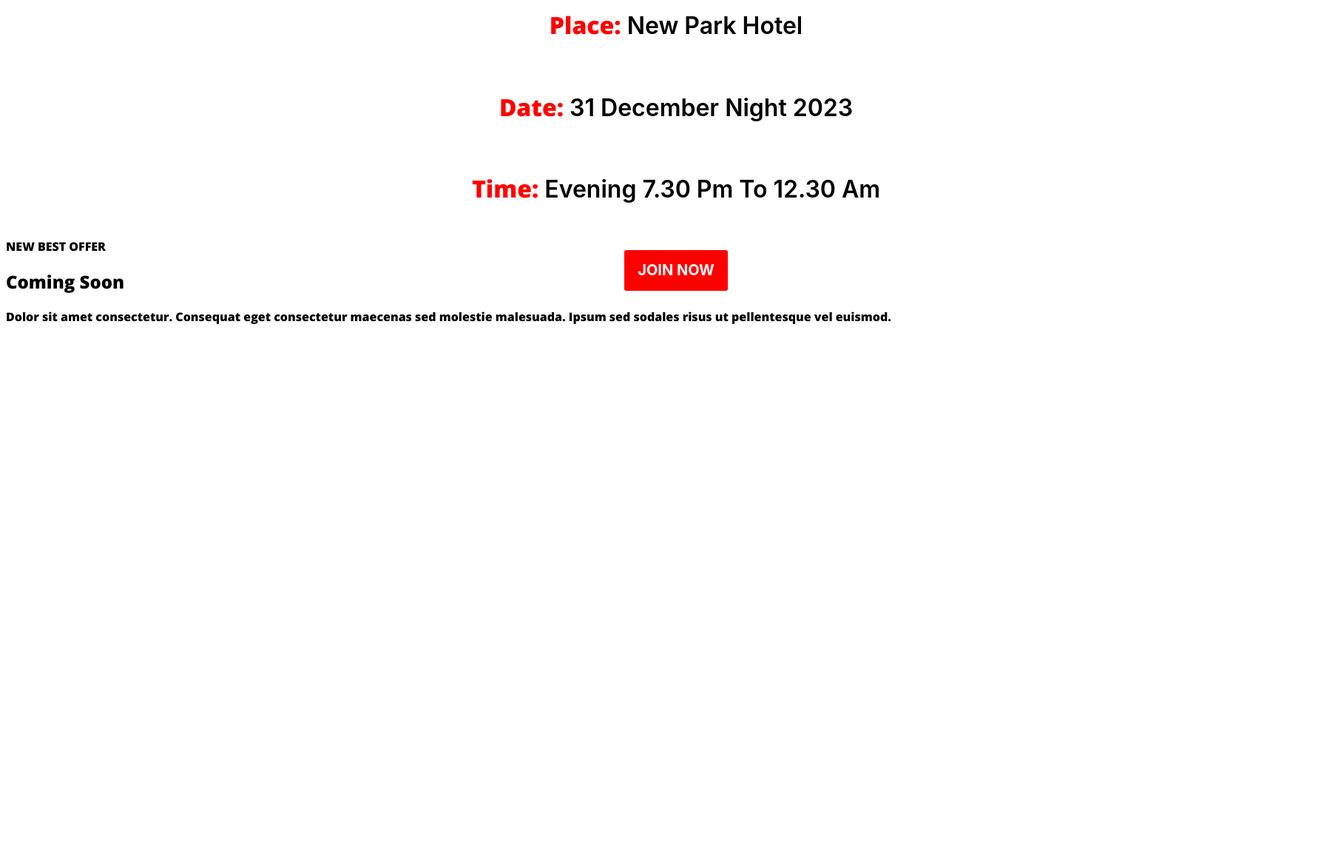
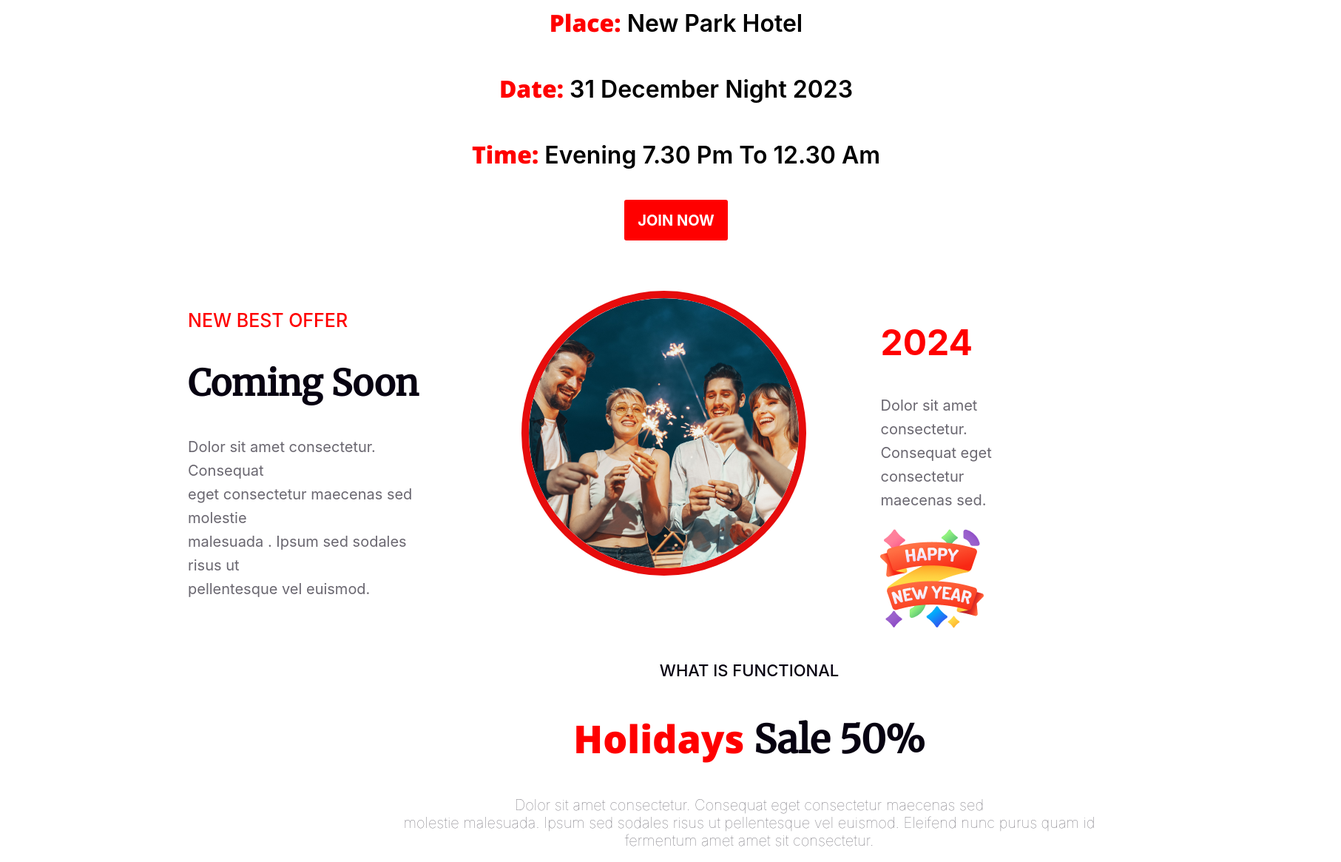
Before and after one commit to biswasshus19/B9A1-New-Year-New-Mission, a plain HTML site: page index.html in a window 1280 px wide. Shown: the part 2262-3427 px from the top of the page at 74% size, 1813 px wide, since content can reach past the window. Before the commit the page ends 2717 px from the top, so only its background shows below. Drawn offline with nearby package versions, Linux system fonts and the light colour scheme.

Commit message:
added all the section

```diff
--- a/index.html
+++ b/index.html
@@ -34,6 +34,7 @@
             <div class="new-year-photo">
                 <img src="resources/New Year Photo.png" alt="">
             </div>
+
         </section>
 
         <!-- section second category -->
@@ -45,23 +46,54 @@
 
                 <button class="btn-join">&nbsp; &nbsp; &nbsp;  Join Now</button>
                 </div>
+                <div class="flex-container">
+                    <img class="logo" src="resources/Group 70.png" alt="">
+                </div>
         </section>
 
         <section class="section-information">
             <div class="text">
-                <h5 class="information"> <span class="span-class">Place:</span> New Park Hotel</h5>
-                <h5 class="information"> <span class="span-class" >Date:</span>  31 December Night 2023</h5>
-                <h5 class="information"> <span class="span-class">Time:</span> Evening 7.30 pm to 12.30 am</h5>
+                <p class="information"> <span class="span-class">Place:</span> New Park Hotel</p>
+                <p class="information"> <span class="span-class" >Date:</span>  31 December Night 2023</p>
+                <p class="information"> <span class="span-class">Time:</span> Evening 7.30 pm to 12.30 am</p>
                 <button class="btn-danger">Join Now</button>
                 </div>
         </section>
 
-        <section class="offer-class">
-            <div class="">
-                <p>NEW BEST OFFER</p>
-                <h2>Coming Soon</h2>
-                <p>Dolor sit amet consectetur. Consequat eget consectetur maecenas sed molestie malesuada. Ipsum sed sodales risus ut pellentesque vel euismod. </p>
+        <section class="best-offer-section">
+            <div class="best-offer-title">
+                <div class="best-offer-left">
+                    <p class="new-offer">NEW BEST OFFER</p>
+                    <h2 class="offer-information">Coming Soon</h2>
+                    <p class="information-discription">Dolor sit amet consectetur. Consequat <br> eget consectetur maecenas sed molestie <br> malesuada . Ipsum sed sodales risus ut <br>  pellentesque vel euismod.</p>
+                </div>
+                <div class="happy-img">
+                    <img class="set-happy-img" src="resources/Ellipse 1.png" alt="">
+                </div>
+
+                <div class="best-offer-right">
+                    <h2 class="year">2024</h2>
+                    <p class="left-information-discription">Dolor sit amet consectetur. <br> Consequat eget consectetur <br> maecenas sed.</p>
+                    <img class="new-year-img" src="resources/Group 96.png" alt="">
+                </div>
             </div>
+        </section>
+        <section class="sell-section">
+
+            <div>
+                <h5 class="function-header">WHAT IS FUNCTIONAL</h5>
+                <h1 class="holyday-class"> <span class="holyday-span">Holidays</span> Sale 50%</h1>
+                <p class="holyday-describtion">Dolor sit amet consectetur. Consequat eget consectetur maecenas sed <br>
+                    molestie malesuada. Ipsum sed sodales risus ut pellentesque vel euismod. Eleifend nunc purus quam id <br> fermentum amet amet sit consectetur.</p>
+
+                </div>
+            <div class="image-class">
+                <img class="image-two" src="resources/Rectangle 1.png" alt="">
+                <img class="color-image" src="resources/Rectangle 2.png" alt="">
+            </div>
+
+            <img class="image-discount" src="resources/Group 44.png" alt="">
+            <img class="image-one" src="resources/Group 75.png" alt="">
         </section>
 
     </main>
--- a/newyear.css
+++ b/newyear.css
@@ -9,6 +9,7 @@ header {
     /* background-image : linear gradient (), url{*resources/Banner\ Image.png*}; */
     background-repeat: no-repeat;
     background-position: center;
+    background-blend-mode: darken;
     /* background-size: cover; */
     /* justify-content: center; */
     width: 1420px;
@@ -189,6 +190,12 @@ button.btn-join {
     text-align: center;
 }
 
+/* section information section */
+/* .section-information{
+    width: 1420px;
+    height: 600px;
+} */
+
 .information {
     /* color:black; */
     text-align: center;
@@ -200,11 +207,196 @@ button.btn-join {
     /* 175% */
     text-transform: capitalize;
 }
-.span-class{
+
+.span-class {
     color: #F00;
 }
 
 /* offer class style */
-.offer-class{
+.offer-class {
+    display: flex;
+    background-image: url(resources/Vectorrr.png);
+    background-repeat: no-repeat;
+    background-position: center;
+    /* background-size: cover; */
+    /* justify-content: center; */
+    width: 1420px;
+    height: 600px;
+    margin: 50px 140px 0px 140px;
+}
 
+.new-offer {
+    color: #F00;
+    text-align: center;
+    font-family: Inter;
+    font-size: 24px;
+    font-style: normal;
+    font-weight: 500;
+    /* line-height: normal; */
 }
+
+img.logo {
+    height: 420px;
+    margin: -287px 0 0 917px;
+}
+
+/* best offer section */
+
+/* .best-offer-section {
+    width: 1600px;
+    height: 7335px;
+    background: #FFF;
+} */
+
+.best-offer-left {
+    margin-left: 244px;
+    ;
+}
+
+.best-offer-title {
+    width: 1600px;
+    height: 7335px;
+    background: #FFF;
+    padding-bottom: 2px;
+}
+
+.best-offer-title {
+    display: flex;
+    width: 1420px;
+    height: 600px;
+}
+
+.new-offer {
+    color: #F00;
+    text-align: left;
+    font-family: Inter;
+    font-size: 25px;
+    /* font-style: normal; */
+    font-weight: 500;
+    /* line-height: normal; */
+    /* margin-right: 346px; */
+}
+
+.offer-information {
+    color: #070211;
+    font-family: Merriweather;
+    font-size: 48px;
+    /* font-style: normal; */
+    font-weight: 900;
+    line-height: normal;
+    /* text-transform: capitalize; */
+}
+
+.information-discription {
+    color: rgba(7, 2, 17, 0.60);
+    font-family: Inter;
+    font-size: 20px;
+    /* font-style: normal; */
+    font-weight: 400;
+    line-height: 32px;
+}
+
+.year {
+    color: #F00;
+    font-family: Inter;
+    font-size: 48px;
+    /* font-style: normal; */
+    font-weight: 700;
+    /* line-height: normal; */
+}
+
+.left-information-discription {
+    color: rgba(7, 2, 17, 0.60);
+    font-family: Inter;
+    font-size: 20px;
+    /* font-style: normal; */
+    font-weight: 400;
+    line-height: 32px;
+    /* 160% */
+}
+
+.new-year-img {
+    width: 140px;
+    height: 140px;
+}
+
+.best-offer-section {
+    width: 1420px;
+    height: 300px;
+    margin: 90px 70px 0 2px;
+}
+
+.best-offer-right {
+    padding: 0 0 0 100px;
+}
+
+.happy-img {
+    padding: 0 0 0 105px;
+}
+
+img.set-happy-img {
+    border: 10px solid #e60c0c;
+    border-radius: 195px;
+}
+
+/* sell section style */
+.sell-section {
+    width: 1600px;
+    height: 7335px;
+    background: #FFF;
+    margin: 200px 140px 0px 205px;
+    /* background-image: url(resources/Group\ 75.png); */
+    background-repeat: no-repeat;
+}
+
+.function-header {
+    text-align: center;
+    color: #070211;
+    font-family: Inter;
+    font-size: 22px;
+    /* font-style: normal; */
+    font-weight: 500;
+    /* line-height: normal;*/
+}
+.image-one{
+    margin: -632px 0 132px 108px;
+    width: 40%;
+    height: 589px;
+}
+img.color-image {
+    margin: -15px 0px;
+}
+.holyday-class {
+    color: #070211;
+    text-align: center;
+    font-family: Merriweather;
+    font-size: 52px;
+    /* font-style: normal; */
+    font-weight: 900;
+    /* line-height: normal; */
+}
+
+.holyday-span {
+    color: #F00;
+}
+
+.holyday-describtion {
+    color: rgba(7, 2, 17, 0.60);
+    font-family: Inter;
+    text-align: center;
+    font-size: 20px;
+    font-style: normal;
+    font-weight: 100;
+    /* line-height: 32px; */
+}
+
+
+img.image-two {
+    padding: 0 0 0 890px;
+}
+img.color-image {
+    margin: -15px 0px;
+}
+img.image-discount {
+    margin: -564px 0px 275px 718px;
+}
```
